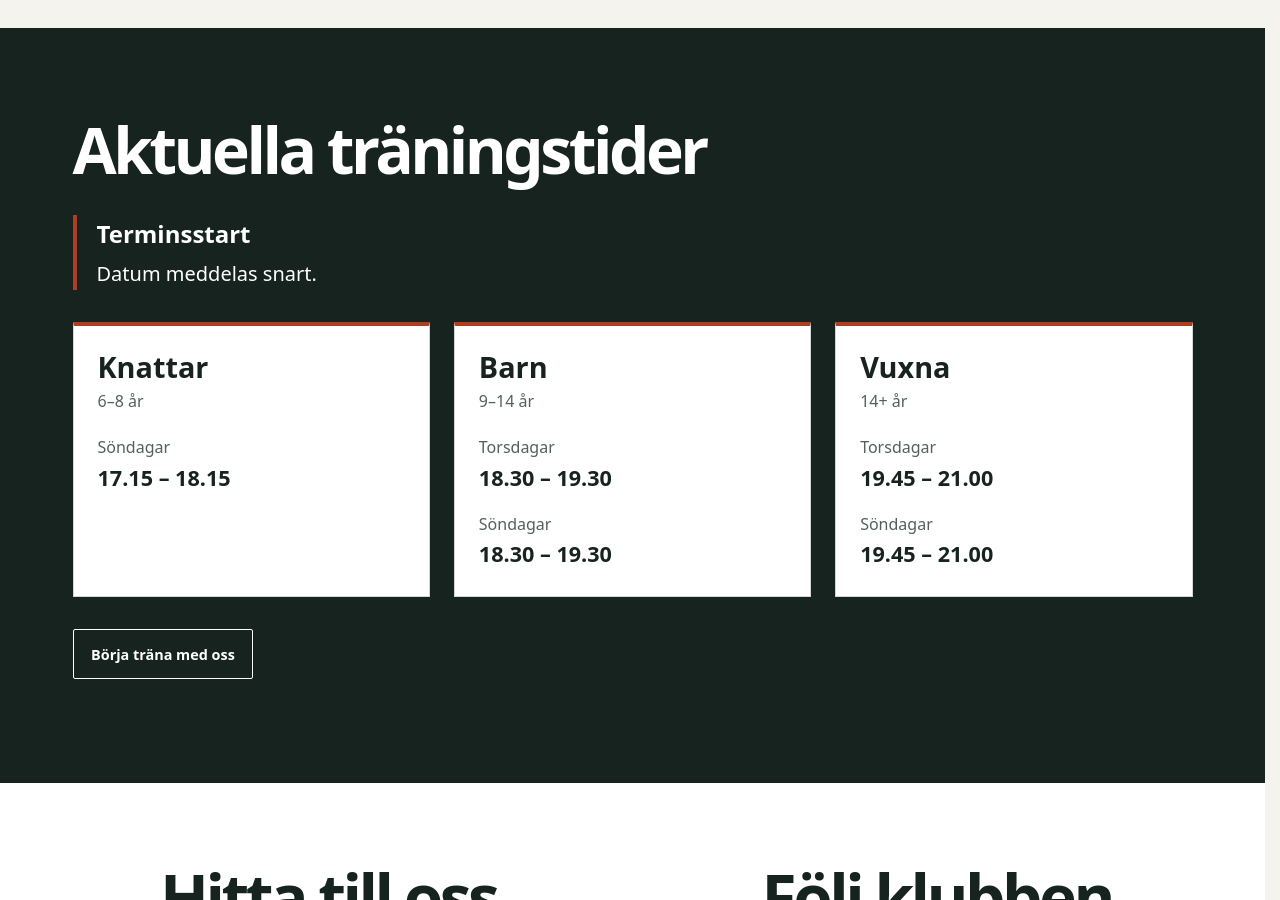
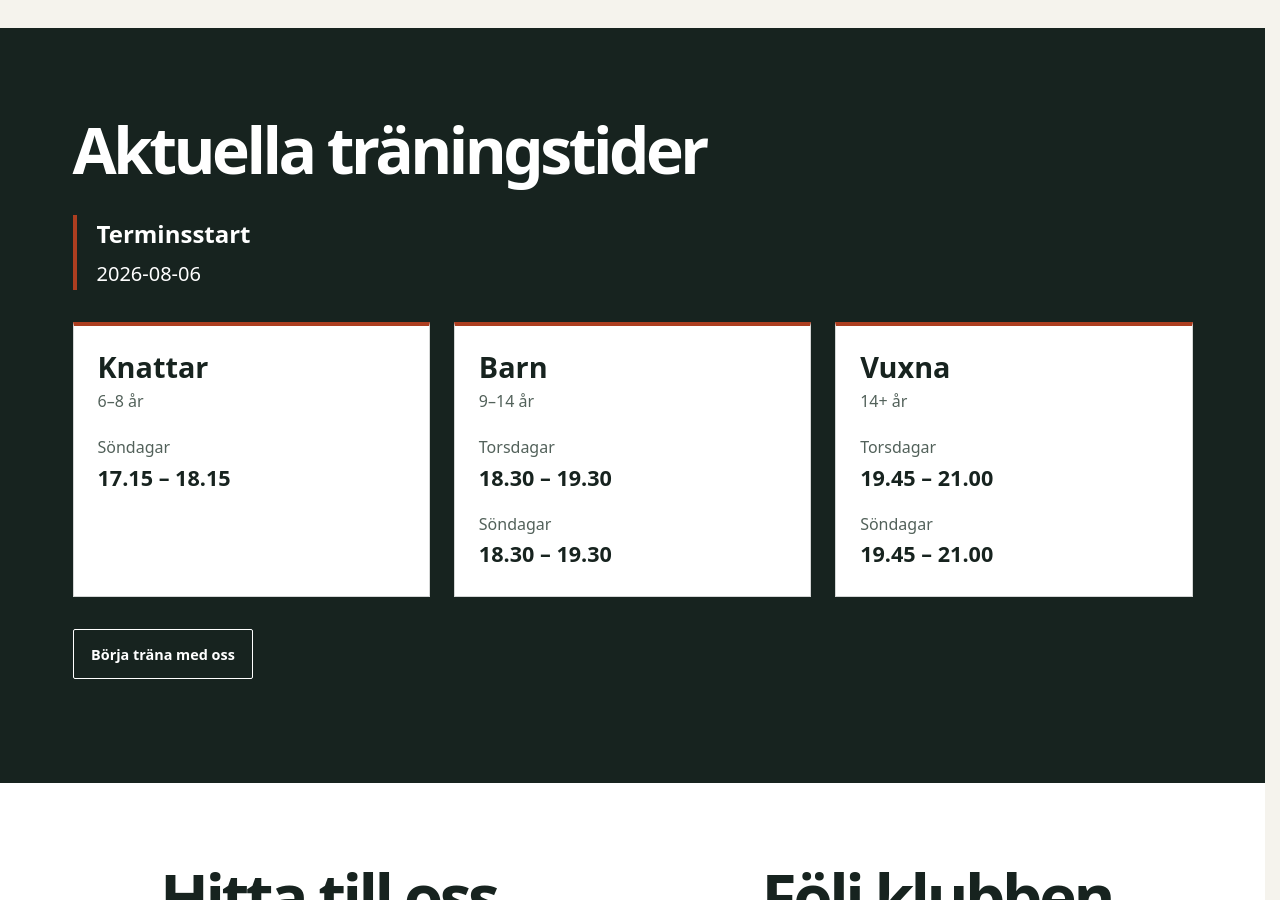
Before and after one commit to Alingsas-Ju-Jutsu/alingsasju-jujutsu.se, a Jekyll site: the page built from _club_pages/index.md, in a window 1280 px wide and 900 px high, scrolled down 1463 px. Built offline with Jekyll 4.4.1, drawn with Linux system fonts in a browser that asks for light colours.

Commit message:
change start date

```diff
--- a/_data/groups.yml
+++ b/_data/groups.yml
@@ -1,5 +1,5 @@
 term_start:
-  date: ""
+  date: "2026-08-06"
 exceptions:
   - date: 2026-11-22
     reason: Höstlov
```
